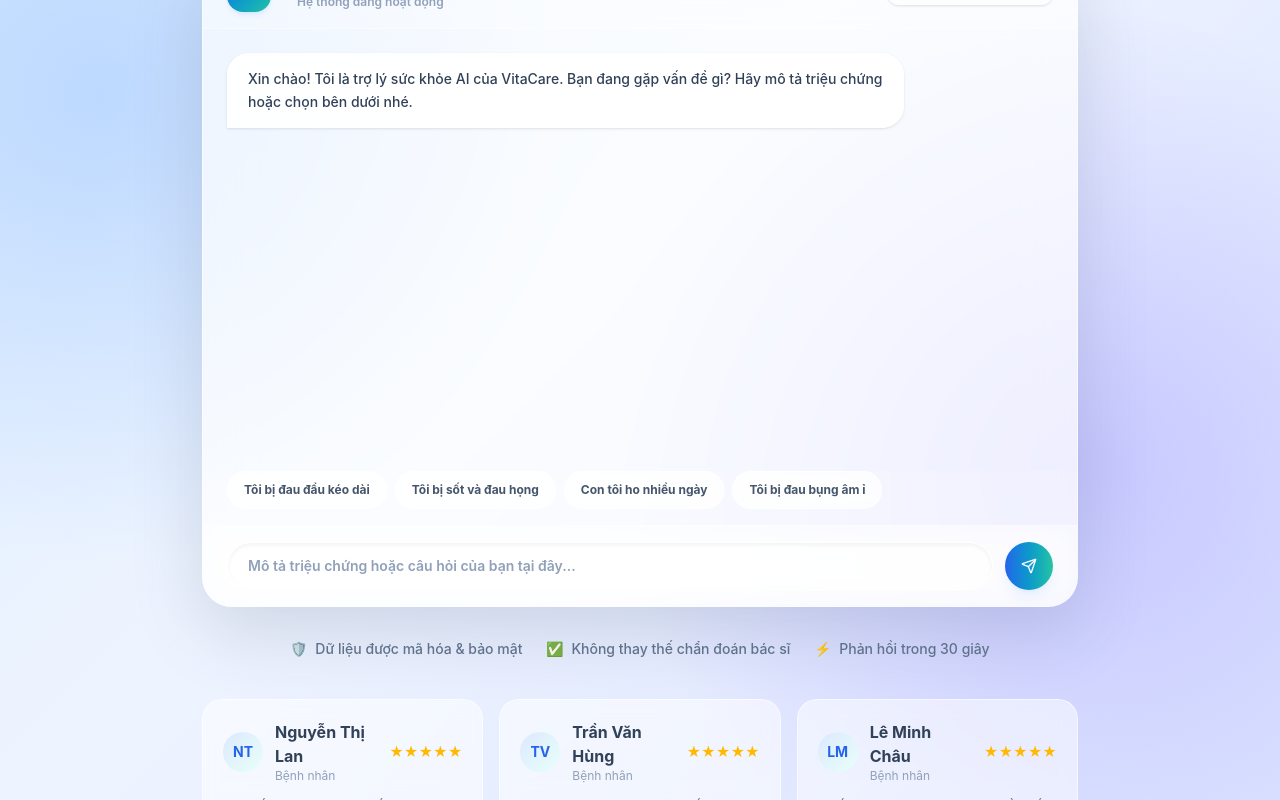
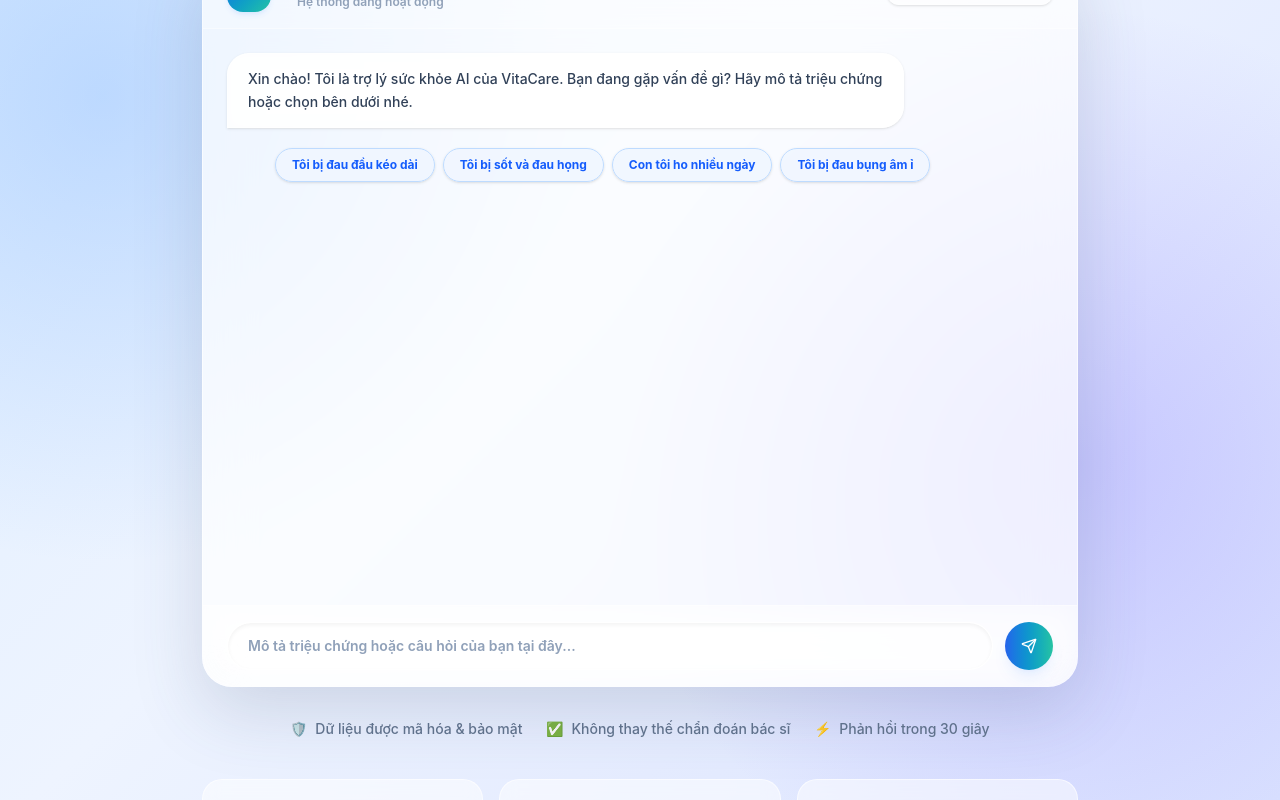
Before and after one commit to vnvha26/vita-care-ui, a React (Vite) app: page / in a window 1280 px wide. Both pictures are taken after a click on the button "Tư vấn ngay". Built offline with nearby package versions, Linux system fonts and the light colour scheme.

Commit message:
Landing page: fix scroll jumping by targeting container scroll, expand chat to full viewport height, and render options in message thread

```diff
--- a/src/app/routes.tsx
+++ b/src/app/routes.tsx
@@ -54,7 +54,7 @@ function LandingPage() {
     { from: "ai", text: "Xin chào! Tôi là trợ lý sức khỏe AI của VitaCare. Bạn đang gặp vấn đề gì? Hãy mô tả triệu chứng hoặc chọn bên dưới nhé." },
   ]);
   const [isTyping, setIsTyping] = useState(false);
-  const chatEndRef = useRef<HTMLDivElement>(null);
+  const messagesContainerRef = useRef<HTMLDivElement>(null);
   const chatSectionRef = useRef<HTMLDivElement>(null);
 
   const scrollToChat = () => {
@@ -79,7 +79,12 @@ function LandingPage() {
   ];
 
   useEffect(() => {
-    chatEndRef.current?.scrollIntoView({ behavior: "smooth" });
+    if (messagesContainerRef.current) {
+      messagesContainerRef.current.scrollTo({
+        top: messagesContainerRef.current.scrollHeight,
+        behavior: "smooth"
+      });
+    }
   }, [chatMessages]);
 
   const sendMessage = (text: string) => {
@@ -178,7 +183,7 @@ function LandingPage() {
           {showChat && (
             <div
               ref={chatSectionRef}
-              className="mb-8 flex flex-col h-[75vh] md:h-[82vh] max-h-[800px] min-h-[480px] rounded-[30px] border border-white/60 bg-white/70 shadow-[0_24px_70px_rgba(63,78,111,0.18)] backdrop-blur-xl scroll-mt-6 animate-in fade-in slide-in-from-bottom-12 duration-500 overflow-hidden"
+              className="mb-8 flex flex-col h-[calc(100vh-48px)] md:h-[calc(100vh-64px)] rounded-[30px] border border-white/60 bg-white/70 shadow-[0_24px_70px_rgba(63,78,111,0.18)] backdrop-blur-xl scroll-mt-6 animate-in fade-in slide-in-from-bottom-12 duration-500 overflow-hidden"
             >
               {/* Chat header */}
               <div className="flex items-center gap-3 border-b border-white/40 bg-white/20 px-6 py-4 shrink-0">
@@ -199,7 +204,7 @@ function LandingPage() {
               </div>
 
               {/* Chat messages */}
-              <div className="flex-1 overflow-y-auto px-6 py-6 space-y-4 min-h-0 custom-scrollbar">
+              <div ref={messagesContainerRef} className="flex-1 overflow-y-auto px-6 py-6 space-y-4 min-h-0 custom-scrollbar">
                 {chatMessages.map((msg, i) => (
                   <div key={i} className={`flex ${msg.from === "user" ? "justify-end" : "justify-start"}`}>
                     <div className={`max-w-[82%] rounded-[22px] px-5 py-3.5 text-sm leading-relaxed shadow-sm ${
@@ -222,21 +227,20 @@ function LandingPage() {
                     </div>
                   </div>
                 )}
-                <div ref={chatEndRef} />
-              </div>
-
-              {/* Quick replies */}
-              <div className="flex flex-wrap gap-2 px-6 pb-4 shrink-0 bg-white/10">
+                {chatMessages.length === 1 && !isTyping && (
+                  <div className="flex flex-wrap gap-2 pl-12 pt-1 animate-in fade-in duration-300">
                     {quickReplies.map((q) => (
                       <button
                         key={q}
                         type="button"
                         onClick={() => sendMessage(q)}
-                    className="rounded-full border border-white/80 bg-white/60 px-4 py-2.5 text-xs font-bold text-slate-600 backdrop-blur-md transition hover:-translate-y-0.5 hover:bg-white hover:text-slate-800 hover:shadow-md cursor-pointer"
+                        className="rounded-full border border-blue-200 bg-blue-50/80 px-4 py-2 text-xs font-bold text-blue-600 hover:bg-blue-600 hover:text-white hover:-translate-y-0.5 transition duration-300 shadow-sm cursor-pointer"
                       >
                         {q}
                       </button>
                     ))}
+                  </div>
+                )}
               </div>
 
               {/* Input - Premium Glassmorphism */}
```
Lines whose indentation alone changed are shown as unchanged.
